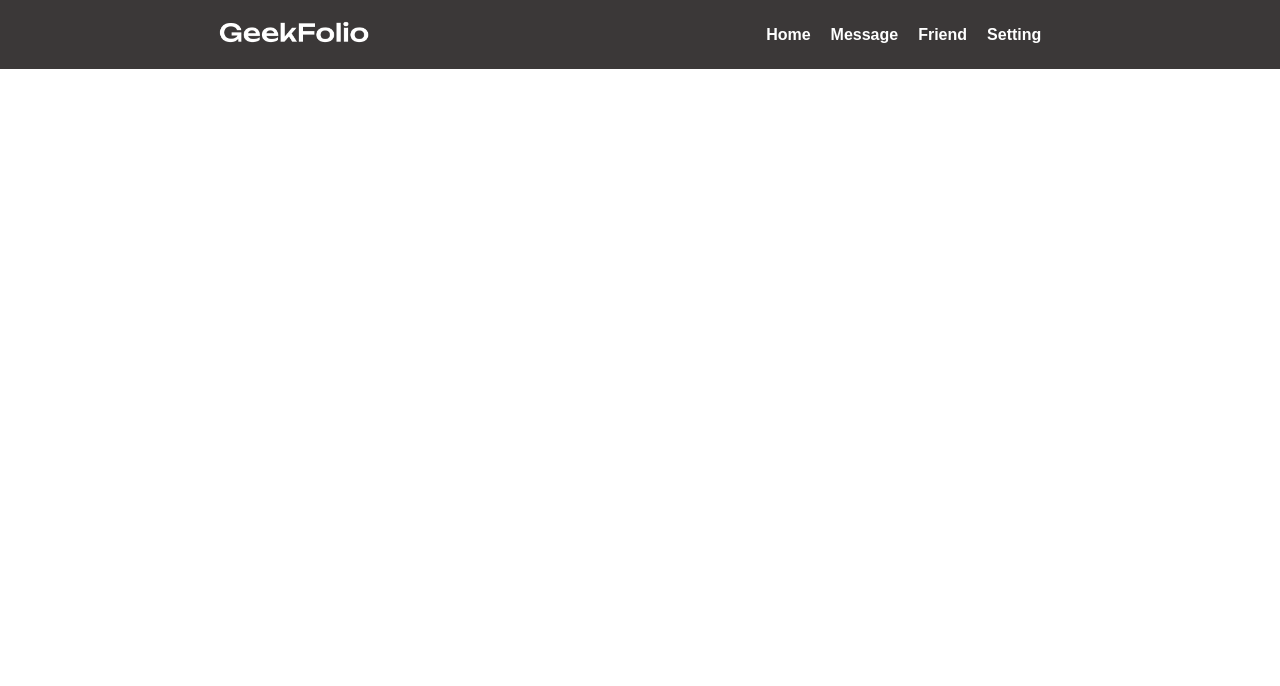
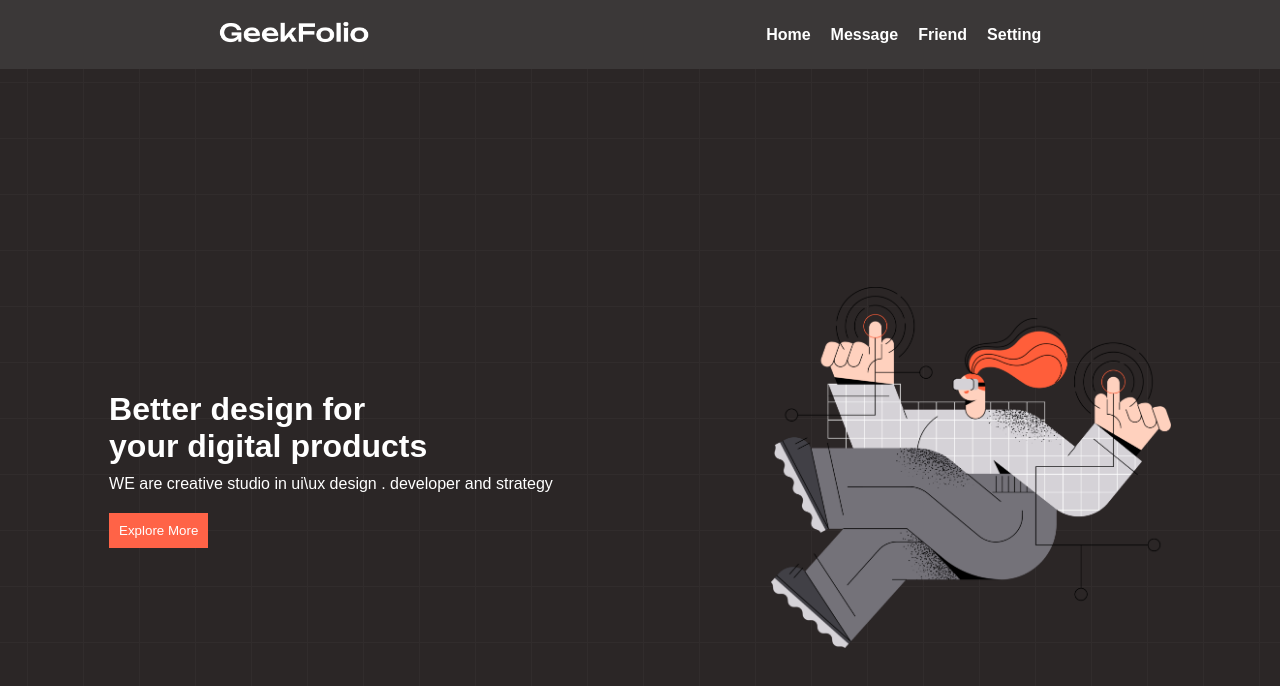
Before and after one commit to Parvinkhuki/Task-2, a plain HTML site: page index.html in a window 1280 px wide. Drawn offline with Linux system fonts and the light colour scheme.

Commit message:
main add

```diff
--- a/index.html
+++ b/index.html
@@ -17,8 +17,20 @@
     <li class="list-style">Friend</li>
     <li class="list-style">Setting</li>
 </div>
+        </div>
+    </header>
+    <main>
+        <div class="banner-container">
+            <div>
+                <h1 class="header">Better design for <br> your digital products</h1>
+                <p class="banr-text">WE are creative studio in ui\ux design . developer and strategy</p>
+                <button class="bttn">Explore More</button>
+            </div>
+            <div>
+                <img class="banner-imge" src="images/banner.png" alt="">
+            </div>
 
         </div>
-    </header>
+    </main>
 </body>
 </html>
--- a/style.css
+++ b/style.css
@@ -20,8 +20,42 @@ font-family: sans-serif;
 .menus-1{
 color:white;
 display: flex;
+cursor: pointer;
 }
 .list-style{
     margin-right: 20px;
     font-weight: bold;
 }
+.list-style:hover{
+    color:blue;
+
+}
+.banner-container{
+    background-image:url("/images/background.png");
+    display: flex;
+    align-items: center;
+    justify-content:space-around;
+    height: 100vh;
+    background-color:rgb(43, 38, 38) ;
+}
+.banner-imge{
+    width: 400px;
+}
+.header{
+    font-weight: bold;
+    color: white;
+}
+.banr-text{
+    margin-top: 10px;
+    color:white;
+}
+.bttn{
+    margin-top: 20px;
+    padding: 10px;
+    background-color:tomato ;
+    color: white;
+    border: none;
+}
+.bttn:hover{
+    color:black;
+}
```
